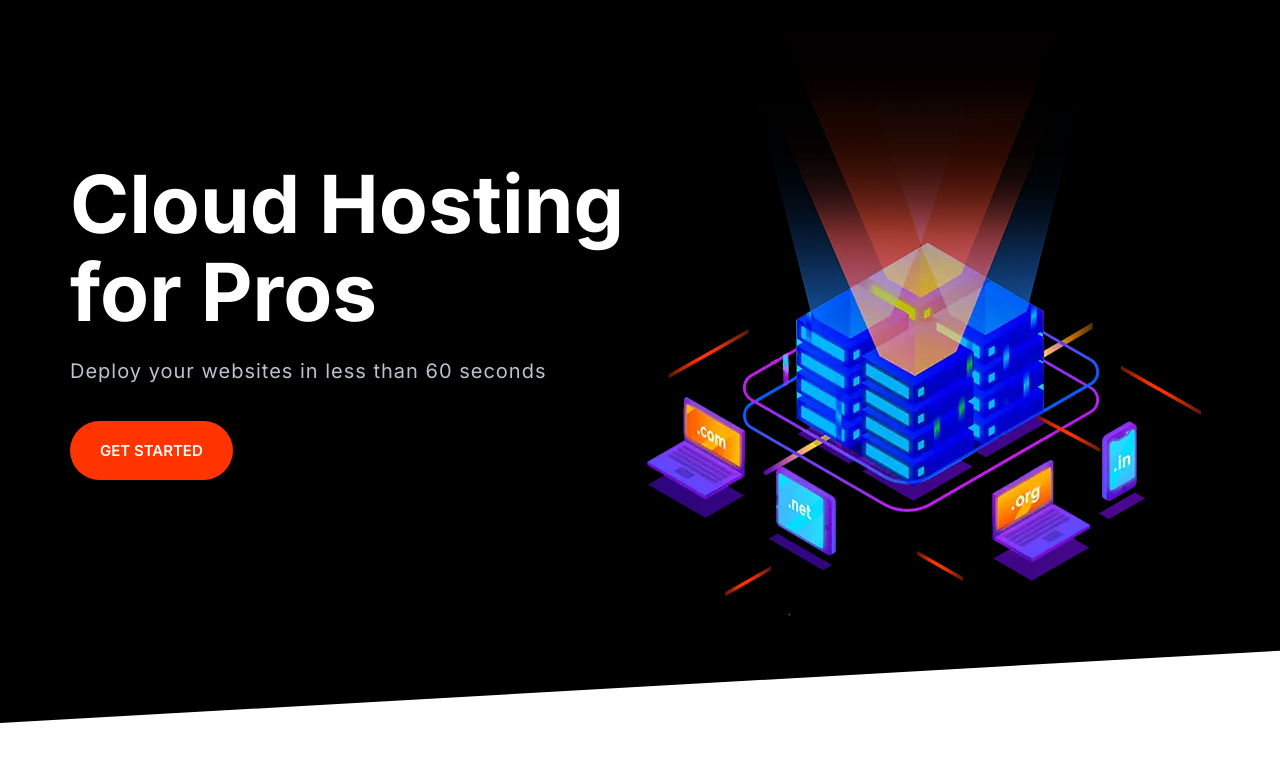
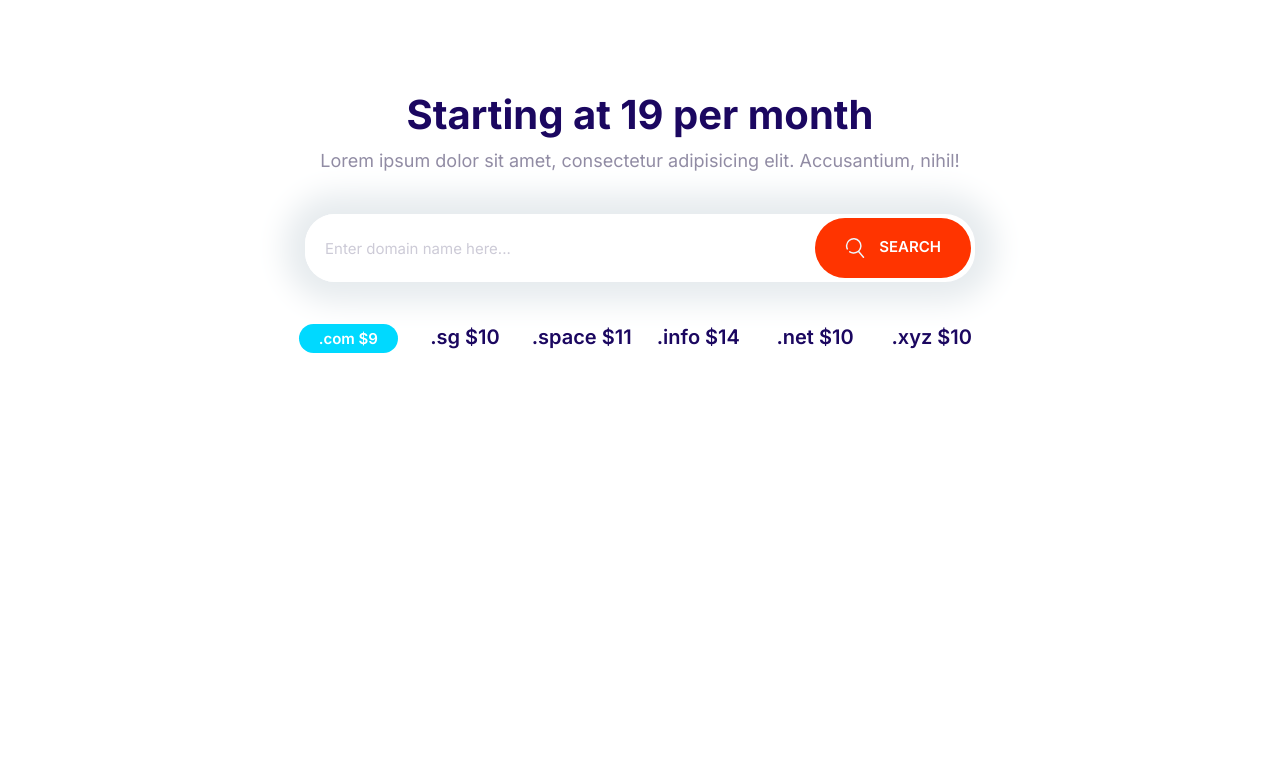
Before and after one commit to RakibulShezan/Demo-Hosting-Website-using-Raw-HTML-and-CSS, a plain HTML site: page index.html in a window 1280 px wide. Drawn offline with Linux system fonts and the light colour scheme.

Commit message:
Build Blocks Domain Component

```diff
--- a/css/styles.css
+++ b/css/styles.css
@@ -200,10 +200,19 @@ a {
   font-size: 1.8rem;
   font-weight: 600;
   margin: 1rem 0;
+  outline: 0;
   padding: 2rem 3rem;
   text-align: center;
   text-transform: uppercase;
   white-space: nowrap;
+
+}
+
+.btn .icon {
+  width: 2rem;
+  height: 2rem;
+  margin-right: 1rem;
+  vertical-align: middle;
 }
 
 .btn--primary {
@@ -282,8 +291,8 @@ a {
 
 .input-group .input {
   border: 0;
-  flex-grow: 1;
-  padding: 1.5rem 1rem;
+  width: 100%;
+  padding: 1.5rem 2rem;
 }
 
 .input-group .btn {
@@ -690,12 +699,37 @@ a {
 }
 
 @media screen and (min-width: 768px) {
-  .hero{
+  .hero {
     padding-top: 0;
   }
-  .hero__content{
+  .hero__content {
     text-align: left;
     align-self: center;
   }
+}
 
+/* Domain Block */
+
+.block-domain .input-group {
+  box-shadow: 0 0 30px 20px #e6ebee;
+  border: 0;
+  margin: 4rem auto;
+  max-width: 670px;
 }
+
+.block-domain__prices {
+  display: grid;
+  grid-template-columns: repeat(3, 1fr);
+  grid-template-rows: repeat(2, 6rem);
+  font-size: 2rem;
+  font-weight: 600;
+  justify-items: center;
+  max-width: 700px;
+  margin: 0 auto;
+}
+
+@media screen and (min-width: 768px) {
+  .block-domain__prices {
+    grid-template-columns: repeat(auto-fit, minmax(10rem, 1fr));
+  }
+}
--- a/index.html
+++ b/index.html
@@ -15,28 +15,36 @@
     <link rel="stylesheet" href="css/styles.css" />
   </head>
   <body>
-    <section class="block block--dark block--skewed-left hero">
-      <div class="container grid grid--1x2">
-        <header class="block__header hero__content">
-          <h1 class="block__heading">Cloud Hosting for Pros</h1>
-          <p class="hero__tagline">
-            Deploy your websites in less than 60 seconds
-          </p>
-          <a href="" class="btn btn--accent btn--streched">Get Started</a>
-        </header>
-        <picture>
-          <source
-            type="image/webp"
-            srcset="images/banner.webp 1x, images/banner@2x.webp 2x"
-          />
-          <source
-            type="image/png"
-            srcset="images/banner.png 1x, images/banner@2x.png 2x"
-          />
-          <img class="hero__image" src="images/banner.png" alt="" />
-        </picture>
+
+    <section class="block container block-domain">
+      <header class="block__header">
+        <h2>Starting at 19 per month</h2>
+        <p>
+          Lorem ipsum dolor sit amet, consectetur adipisicing elit. Accusantium,
+          nihil!
+        </p>
+      </header>
+      <div class="input-group">
+        <input
+          type="text"
+          class="input"
+          placeholder="Enter domain name here..."
+        />
+        <button class="btn btn--accent">
+          <svg class="icon icon--white">
+            <use xlink:href="/images/sprite.svg#search"></use>
+          </svg>
+          Search
+        </button>
       </div>
+      <ul class="list block-domain__prices">
+        <li><span class="badge badge--secondary">.com $9</span></li>
+        <li>.sg $10</li>
+        <li>.space $11</li>
+        <li>.info $14</li>
+        <li>.net $10</li>
+        <li>.xyz $10</li>
+      </ul>
     </section>
-    <script src="/js/main.js"></script>
   </body>
 </html>
```
Also changed, not shown: components/blocks-domain.html (added, +26 -0 lines).
